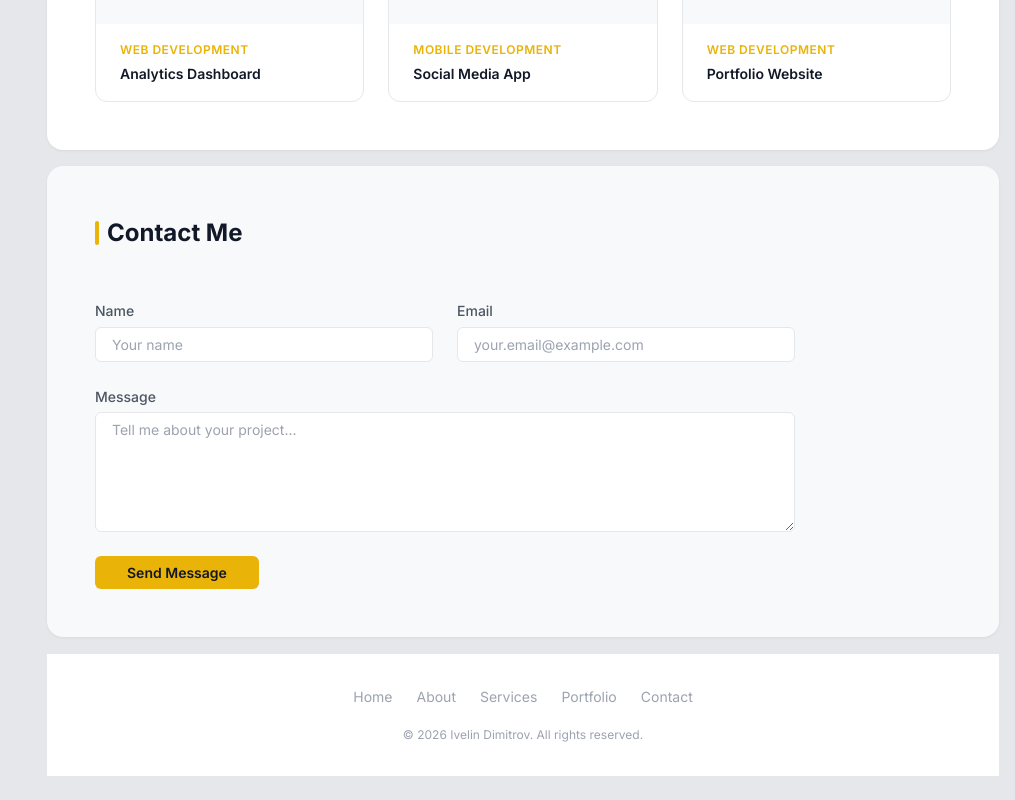
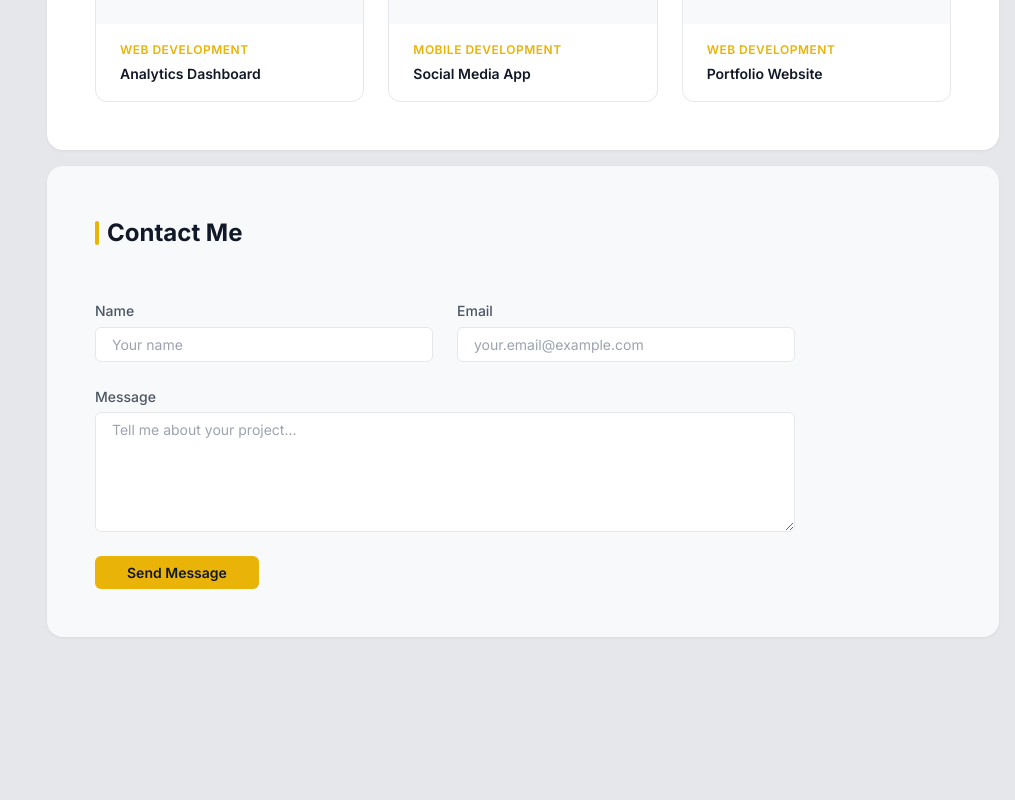
Before and after one commit to ivdanielov87/portfolio, an Angular app: page / in a window 1280 px wide. Shown: the part 2270-3070 px from the top of the page, without its empty margins (265-1280 px from the left). After the commit the page ends 2931 px from the top, so only its background shows below. Built offline with nearby package versions, Linux system fonts and the light colour scheme.

Commit message:
Clear success message on new input, remove footer component

```diff
--- a/src/app/app.html
+++ b/src/app/app.html
@@ -6,7 +6,6 @@
     <app-about></app-about>
     <app-portfolio></app-portfolio>
     <app-contact></app-contact>
-    <app-footer></app-footer>
   </div>
 </div>
 <app-rightbar></app-rightbar>
--- a/src/app/app.ts
+++ b/src/app/app.ts
@@ -6,7 +6,6 @@ import { ServicesComponent } from './components/services/services.component';
 import { AboutComponent } from './components/about/about.component';
 import { PortfolioComponent } from './components/portfolio/portfolio.component';
 import { ContactComponent } from './components/contact/contact.component';
-import { FooterComponent } from './components/footer/footer.component';
 
 @Component({
   selector: 'app-root',
@@ -19,7 +18,6 @@ import { FooterComponent } from './components/footer/footer.component';
     AboutComponent,
     PortfolioComponent,
     ContactComponent,
-    FooterComponent,
   ],
   templateUrl: './app.html',
   styleUrl: './app.scss',
--- a/src/app/components/contact/contact.component.html
+++ b/src/app/components/contact/contact.component.html
@@ -15,19 +15,19 @@
       <div class="form-row">
         <div class="form-group">
           <label for="name">Name</label>
-          <input type="text" id="name" [(ngModel)]="name" name="name" placeholder="Your name" [class.error]="errors.name" />
+          <input type="text" id="name" [(ngModel)]="name" name="name" placeholder="Your name" [class.error]="errors.name" (input)="clearSuccess()" />
           @if (errors.name) { <span class="form-error">{{ errors.name }}</span> }
         </div>
         <div class="form-group">
           <label for="email">Email</label>
-          <input type="email" id="email" [(ngModel)]="email" name="email" placeholder="your.email&#64;example.com" [class.error]="errors.email" />
+          <input type="email" id="email" [(ngModel)]="email" name="email" placeholder="your.email&#64;example.com" [class.error]="errors.email" (input)="clearSuccess()" />
           @if (errors.email) { <span class="form-error">{{ errors.email }}</span> }
         </div>
       </div>
 
       <div class="form-group">
         <label for="message">Message</label>
-        <textarea id="message" [(ngModel)]="message" name="message" rows="5" placeholder="Tell me about your project..." [class.error]="errors.message"></textarea>
+        <textarea id="message" [(ngModel)]="message" name="message" rows="5" placeholder="Tell me about your project..." [class.error]="errors.message" (input)="clearSuccess()"></textarea>
         @if (errors.message) { <span class="form-error">{{ errors.message }}</span> }
       </div>
 
--- a/src/app/components/contact/contact.component.ts
+++ b/src/app/components/contact/contact.component.ts
@@ -28,6 +28,11 @@ export class ContactComponent {
   private readonly SERVICE_ID = 'service_n2h43vp';
   private readonly TEMPLATE_ID = 'template_n0q9hdr';
   private readonly PUBLIC_KEY = 'GbHc9qx4s9KHCAGqO';
+
+  clearSuccess(): void {
+    this.submitted = false;
+    this.sendError = '';
+  }
 
   validate(): boolean {
     this.errors = {};
--- a/src/app/components/footer/footer.component.html
+++ /dev/null
@@ -1,12 +0,0 @@
-<footer class="footer">
-  <div class="footer__inner">
-    <nav class="footer__nav">
-      @for (link of navLinks; track link.target) {
-        <a [href]="'#' + link.target" (click)="scrollTo($event, link.target)">{{ link.label }}</a>
-      }
-    </nav>
-    <p class="footer__copyright">
-      &copy; {{ currentYear }} Ivelin Dimitrov. All rights reserved.
-    </p>
-  </div>
-</footer>
--- a/src/app/components/footer/footer.component.scss
+++ /dev/null
@@ -1,36 +0,0 @@
-@use '../../../styles/variables' as *;
-
-.footer {
-  background-color: $bg-primary;
-  border-top: 1px solid $border-color;
-  padding: $spacing-xl;
-
-  &__inner {
-    display: flex;
-    flex-direction: column;
-    align-items: center;
-    gap: $spacing-md;
-  }
-
-  &__nav {
-    display: flex;
-    gap: $spacing-lg;
-    flex-wrap: wrap;
-    justify-content: center;
-
-    a {
-      font-size: $font-size-sm;
-      color: $text-muted;
-      transition: color $transition-fast;
-
-      &:hover {
-        color: $accent-primary;
-      }
-    }
-  }
-
-  &__copyright {
-    font-size: $font-size-xs;
-    color: $text-muted;
-  }
-}
--- a/src/app/components/footer/footer.component.ts
+++ /dev/null
@@ -1,27 +0,0 @@
-import { Component } from '@angular/core';
-
-@Component({
-  selector: 'app-footer',
-  standalone: true,
-  templateUrl: './footer.component.html',
-  styleUrl: './footer.component.scss',
-})
-export class FooterComponent {
-  currentYear = new Date().getFullYear();
-
-  navLinks = [
-    { label: 'Home', target: 'hero' },
-    { label: 'About', target: 'about' },
-    { label: 'Services', target: 'services' },
-    { label: 'Portfolio', target: 'portfolio' },
-    { label: 'Contact', target: 'contact' },
-  ];
-
-  scrollTo(event: Event, sectionId: string): void {
-    event.preventDefault();
-    const el = document.getElementById(sectionId);
-    if (el) {
-      el.scrollIntoView({ behavior: 'smooth' });
-    }
-  }
-}
```
